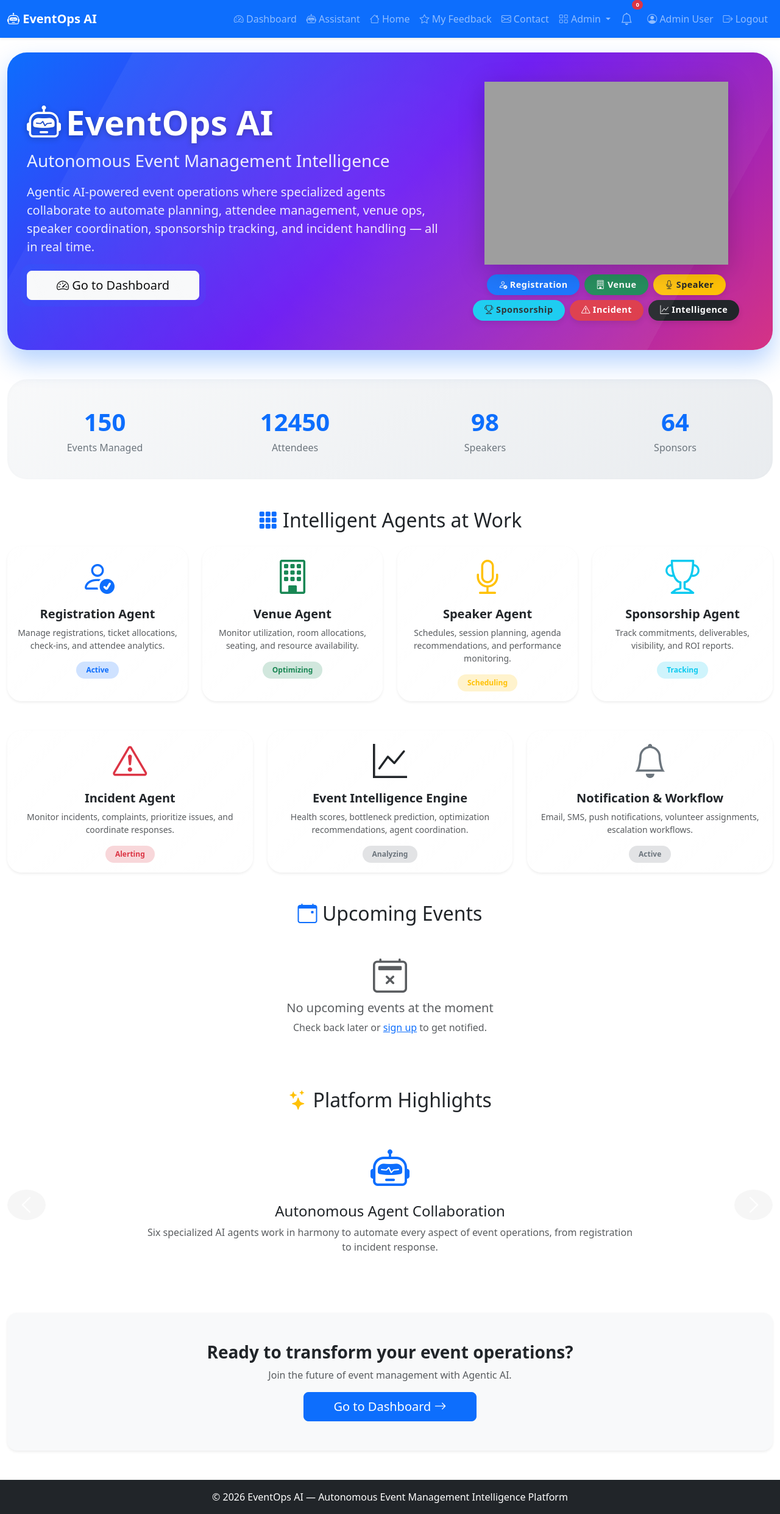
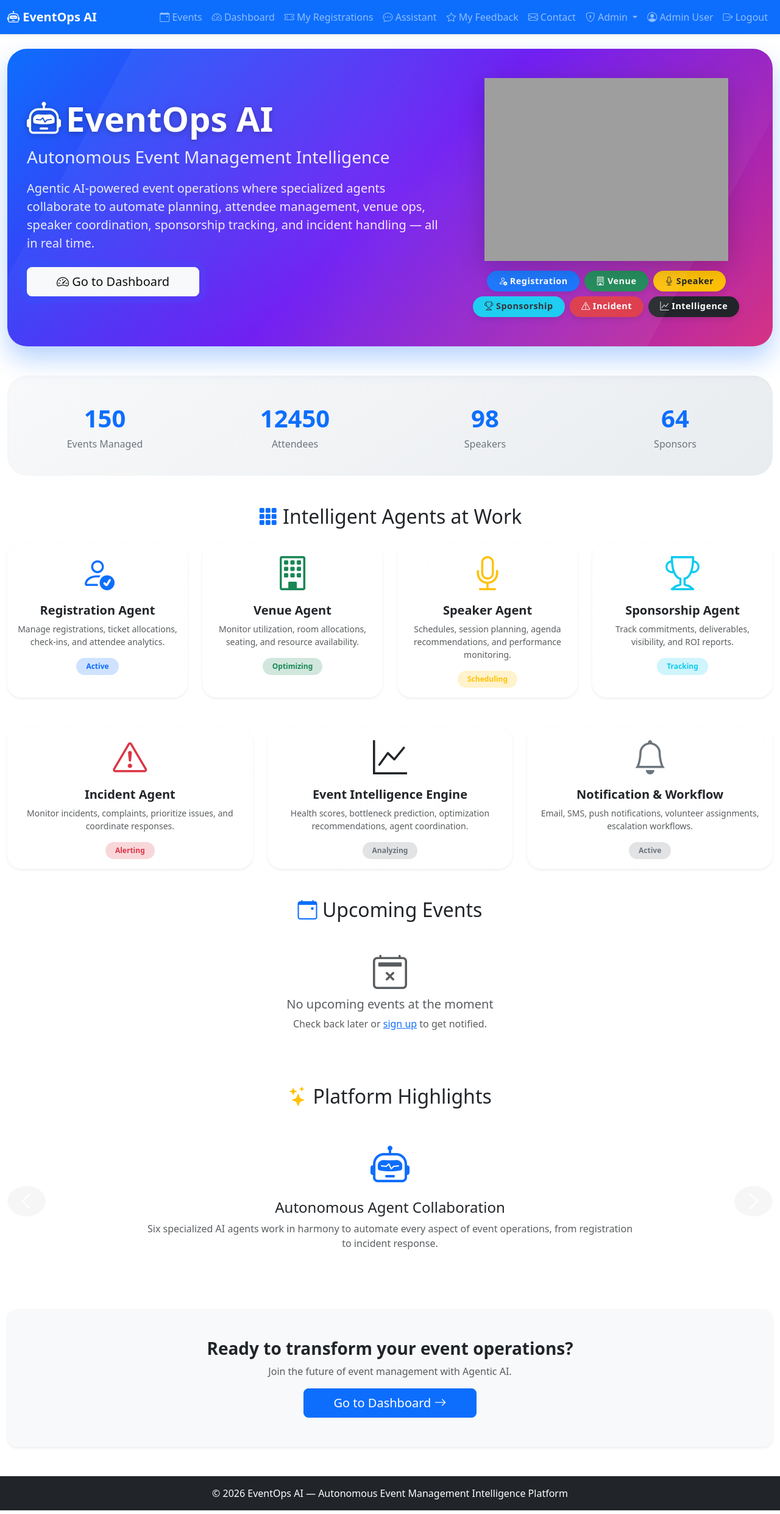
Before and after one commit to vasavi-pachigolla/Agentic_ai_for_smart_event_management_operations, a Flask app: page / in a window 1280 px wide. Shown: the whole page at 61% size. Run offline with Flask 3, Linux system fonts and the light colour scheme; a user stored in the database is signed in; grey boxes are pictures that could not be loaded.

Commit message:
Update navigation links and icons in base.html

```diff
--- a/ai for smart event managemnet/templates/base.html
+++ b/ai for smart event managemnet/templates/base.html
@@ -25,6 +25,14 @@
             </button>
             <div class="collapse navbar-collapse" id="navbarNav">
                 <ul class="navbar-nav ms-auto align-items-lg-center">
+
+                    <!-- Shared Link: Browse Events -->
+                    <li class="nav-item">
+                        <a class="nav-link" href="{{ url_for('events') }}">
+                            <i class="bi bi-calendar-event"></i> Events
+                        </a>
+                    </li>
+
                     {% if current_user.is_authenticated %}
                         <!-- Dashboard -->
                         <li class="nav-item">
@@ -32,36 +40,40 @@
                                 <i class="bi bi-speedometer2"></i> Dashboard
                             </a>
                         </li>
+                        <!-- My Registrations -->
+                        <li class="nav-item">
+                            <a class="nav-link" href="{{ url_for('user_my_registrations') }}">
+                                <i class="bi bi-ticket-perforated"></i> My Registrations
+                            </a>
+                        </li>
                         <!-- Assistant -->
                         <li class="nav-item">
                             <a class="nav-link" href="{{ url_for('assistant_page') }}">
-                                <i class="bi bi-robot"></i> Assistant
+                                <i class="bi bi-chat-dots"></i> Assistant
                             </a>
                         </li>
+                        <!-- Feedback -->
                         <li class="nav-item">
-                            <a class="nav-link" href="{{ url_for('index') }}">
-                                <i class="bi bi-house"></i> Home
+                            <a class="nav-link" href="{{ url_for('feedback_list') }}">
+                                <i class="bi bi-star"></i> My Feedback
                             </a>
                         </li>
-                    <li class="nav-item">
-                         <a class="nav-link" href="{{ url_for('feedback_list') }}">
-                            <i class="bi bi-star"></i> My Feedback
-                         </a>
-                    </li>
+                        <!-- Contact -->
                         <li class="nav-item">
                             <a class="nav-link" href="{{ url_for('contact') }}">
                                 <i class="bi bi-envelope"></i> Contact
                             </a>
                         </li>
+
                         <!-- Admin Dropdown (only for admins) -->
                         {% if current_user.role == 'admin' %}
                         <li class="nav-item dropdown">
                             <a class="nav-link dropdown-toggle" href="#" role="button" data-bs-toggle="dropdown">
-                                <i class="bi bi-grid"></i> Admin
+                                <i class="bi bi-shield-lock"></i> Admin
                             </a>
                             <ul class="dropdown-menu dropdown-menu-end shadow">
                                 <li><a class="dropdown-item" href="{{ url_for('admin_events') }}">
-                                    <i class="bi bi-calendar-event"></i> Events</a>
+                                    <i class="bi bi-calendar-check"></i> Manage Events</a>
                                 </li>
                                 <li><a class="dropdown-item" href="{{ url_for('admin_registrations') }}">
                                     <i class="bi bi-people"></i> Registrations</a>
@@ -85,27 +97,11 @@
                                     <i class="bi bi-bell"></i> Notifications</a>
                                 </li>
                                 <li><a class="dropdown-item" href="{{ url_for('admin_feedback') }}">
-                                    <i class="bi bi-star"></i> Feedback</a>
+                                    <i class="bi bi-star-half"></i> User Feedback</a>
                                 </li>
                             </ul>
                         </li>
                         {% endif %}
-
-                        <!-- Notification Bell (placeholder) -->
-                        <li class="nav-item position-relative me-2">
-                            <a class="nav-link" href="#" title="Notifications" data-bs-toggle="dropdown">
-                                <i class="bi bi-bell fs-5"></i>
-                                <span class="position-absolute top-0 start-100 translate-middle badge rounded-pill bg-danger" style="font-size:0.6rem;">
-                                    0
-                                </span>
-                            </a>
-                            <ul class="dropdown-menu dropdown-menu-end shadow" style="min-width:260px;">
-                                <li><h6 class="dropdown-header">Notifications</h6></li>
-                                <li><a class="dropdown-item text-muted" href="#">No new notifications</a></li>
-                                <li><hr class="dropdown-divider"></li>
-                                <li><a class="dropdown-item text-center" href="{{ url_for('admin_notifications') }}">View all</a></li>
-                            </ul>
-                        </li>
 
                         <!-- User Profile -->
                         <li class="nav-item">
@@ -148,13 +144,14 @@
         {% with messages = get_flashed_messages(with_categories=true) %}
             {% if messages %}
                 {% for category, message in messages %}
-                    <div class="alert alert-{{ category if category != 'error' else 'danger' }} alert-dismissible fade show">
+                    <div class="alert alert-{{ category if category not in ['error', 'danger'] else 'danger' }} alert-dismissible fade show" role="alert">
                         {{ message }}
-                        <button type="button" class="btn-close" data-bs-dismiss="alert"></button>
+                        <button type="button" class="btn-close" data-bs-dismiss="alert" aria-label="Close"></button>
                     </div>
                 {% endfor %}
             {% endif %}
         {% endwith %}
+
         <!-- Page content -->
         {% block content %}{% endblock %}
     </main>
@@ -168,7 +165,6 @@
 
     <!-- ====== SCRIPTS ====== -->
     <script src="https://cdn.jsdelivr.net/npm/bootstrap@5.3.0/dist/js/bootstrap.bundle.min.js"></script>
-    <!-- Custom JavaScript (optional) -->
     <script src="{{ url_for('static', filename='js/script.js') }}"></script>
     {% block extra_js %}{% endblock %}
 </body>
```
